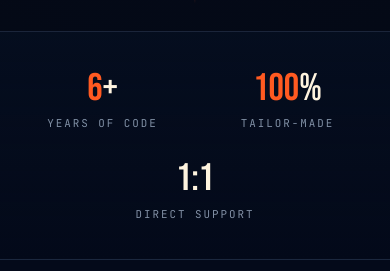
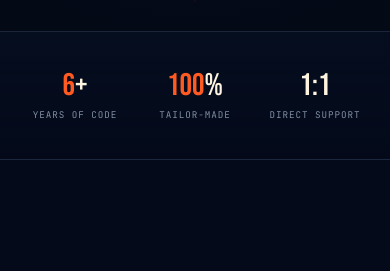
Before and after one commit to RZB1414/personal-landing-page, a React (Vite) app in the folder apps/web/: page / in a window 390 px wide. Shown: the part 813-1084 px from the top of the page. Built offline with nearby package versions, Linux system fonts and the light colour scheme; no server answers.

Commit message:
style(web): keep all three stats on one row on mobile
Drops the <=900px 2-column override so the stats stay 3-up at every width; tightens gap and number/label sizing under 560px so they fit.

Co-Authored-By: Claude Opus 4.8 (1M context) <noreply@anthropic.com>

```diff
--- a/apps/web/src/index.css
+++ b/apps/web/src/index.css
@@ -873,8 +873,6 @@ form input:focus, form textarea:focus { border-color: rgba(127,224,255,0.55); bo
   .feature-copy { padding: 34px 30px 0; }
   .proc-grid { grid-template-columns: repeat(2, 1fr); }
   .proj-grid { grid-template-columns: repeat(2, 1fr); }
-  .stats .wrap { grid-template-columns: repeat(2, 1fr); gap: 30px 20px; }
-  .stats .wrap .stat:last-child { grid-column: 1 / -1; }
 }
 @media (max-width: 720px) {
   .site-nav { display: none; }
@@ -893,4 +891,7 @@ form input:focus, form textarea:focus { border-color: rgba(127,224,255,0.55); bo
   .footer-cols { gap: 36px; }
   .hero { padding-top: 130px; }
   .proc::after { display: none; }
+  .stats .wrap { gap: 10px; }
+  .stat .num { font-size: clamp(1.7rem, 8vw, 2.4rem); }
+  .stat .lbl { font-size: 0.58rem; letter-spacing: 0.1em; }
 }
```
